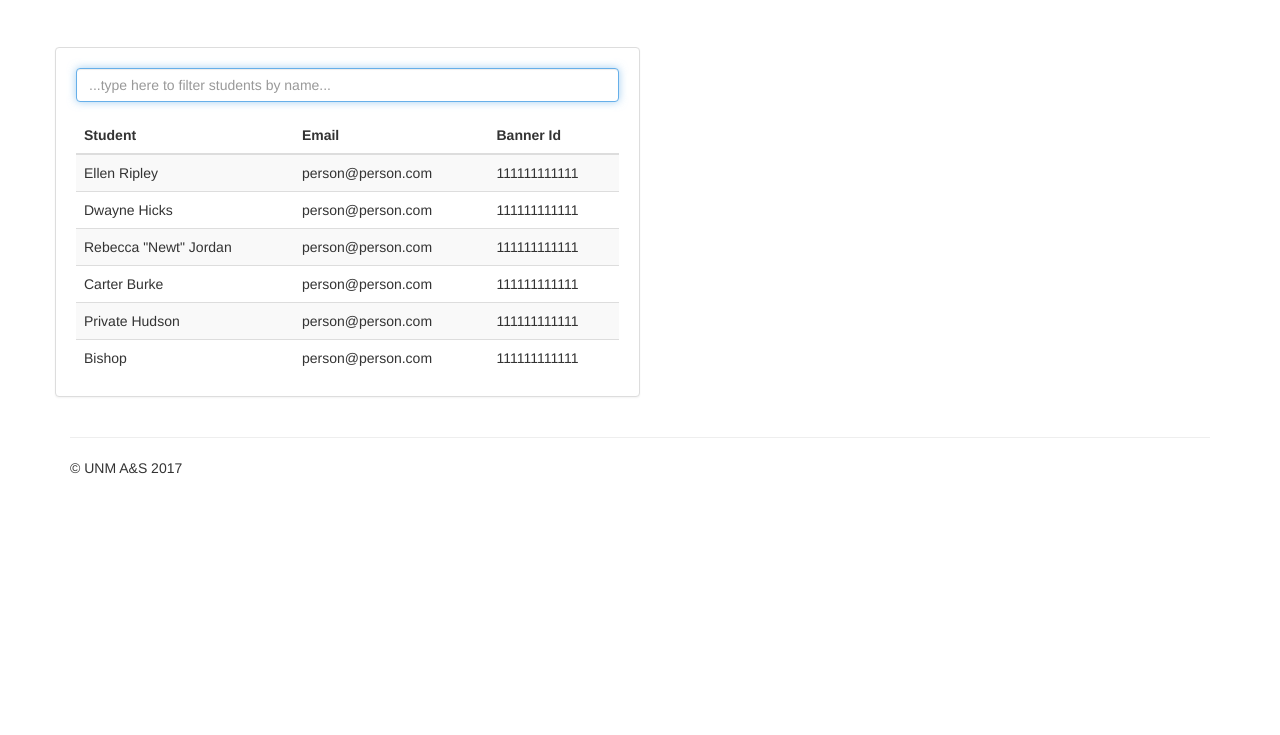
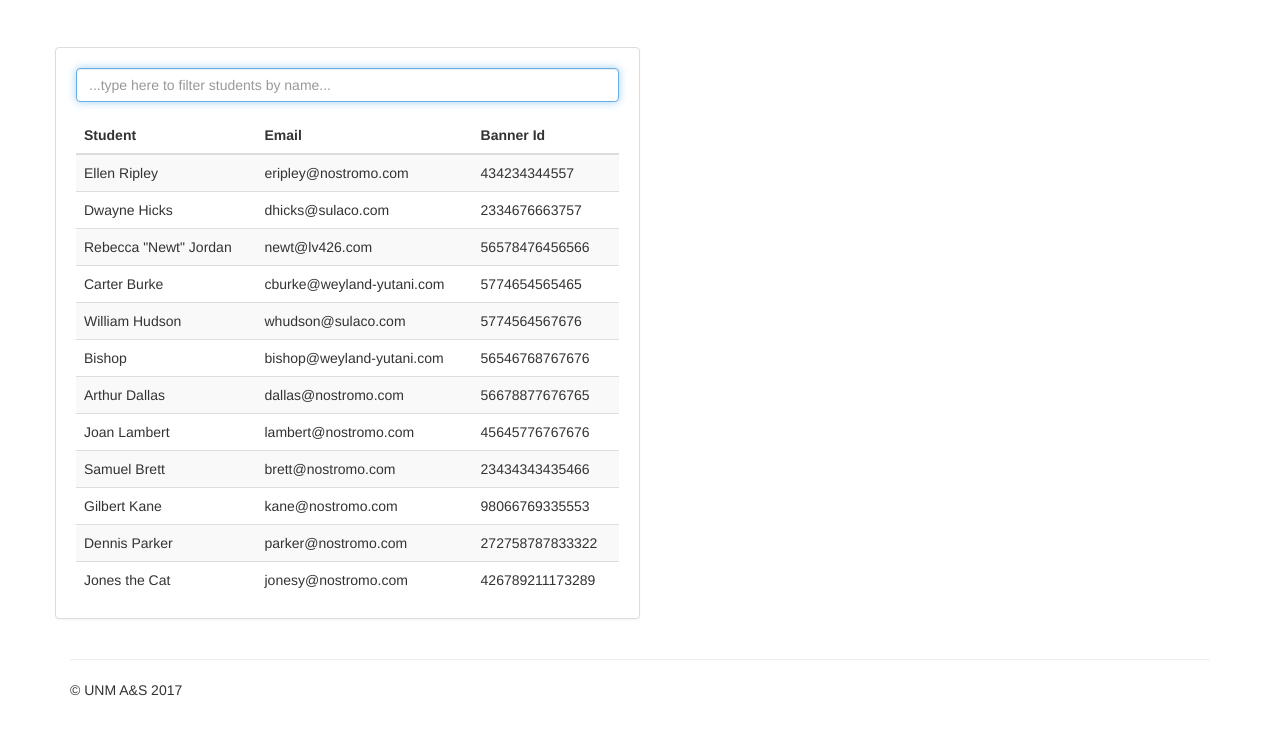
Before and after one commit to erikrichert/jquery-tableFilter, a plain HTML site: page example/index.html in a window 1280 px wide. Shown: the part 53-788 px from the top of the page. Drawn offline with nearby package versions, Linux system fonts and the light colour scheme.

Commit message:
add fake data

```diff
--- a/example/index.html
+++ b/example/index.html
@@ -57,33 +57,63 @@
                 <tbody >
 					<tr>
 						<td class="filter-cell">Ellen Ripley</td>
-						<td>person@person.com</td>
-						<td>111111111111</td>
+						<td>eripley@nostromo.com</td>
+						<td>434234344557</td>
 					</tr>
 					<tr>
 						<td class="filter-cell">Dwayne Hicks</td>
-						<td>person@person.com</td>
-						<td>111111111111</td>
+						<td>dhicks@sulaco.com</td>
+						<td>2334676663757</td>
 					</tr>
 					<tr>
 						<td class="filter-cell">Rebecca "Newt" Jordan</td>
-						<td>person@person.com</td>
-						<td>111111111111</td>
+						<td>newt@lv426.com</td>
+						<td>56578476456566</td>
 					</tr>
 					<tr>
 						<td class="filter-cell">Carter Burke</td>
-						<td>person@person.com</td>
-						<td>111111111111</td>
+						<td>cburke@weyland-yutani.com</td>
+						<td>5774654565465</td>
 					</tr>
 					<tr>
-						<td class="filter-cell">Private Hudson</td>
-						<td>person@person.com</td>
-						<td>111111111111</td>
+						<td class="filter-cell">William Hudson</td>
+						<td>whudson@sulaco.com</td>
+						<td>5774564567676</td>
 					</tr>
 					<tr>
 						<td class="filter-cell">Bishop</td>
-						<td>person@person.com</td>
-						<td>111111111111</td>
+						<td>bishop@weyland-yutani.com</td>
+						<td>56546768767676</td>
+					</tr>
+					<tr>
+						<td class="filter-cell">Arthur Dallas</td>
+						<td>dallas@nostromo.com</td>
+						<td>56678877676765</td>
+					</tr>
+					<tr>
+						<td class="filter-cell">Joan Lambert</td>
+						<td>lambert@nostromo.com</td>
+						<td>45645776767676</td>
+					</tr>
+					<tr>
+						<td class="filter-cell">Samuel Brett</td>
+						<td>brett@nostromo.com</td>
+						<td>23434343435466</td>
+					</tr>
+					<tr>
+						<td class="filter-cell">Gilbert Kane</td>
+						<td>kane@nostromo.com</td>
+						<td>98066769335553</td>
+					</tr>
+					<tr>
+						<td class="filter-cell">Dennis Parker</td>
+						<td>parker@nostromo.com</td>
+						<td>272758787833322</td>
+					</tr>
+					<tr>
+						<td class="filter-cell">Jones the Cat</td>
+						<td>jonesy@nostromo.com</td>
+						<td>426789211173289</td>
 					</tr>
 				</tbody>
 			</table>
```
